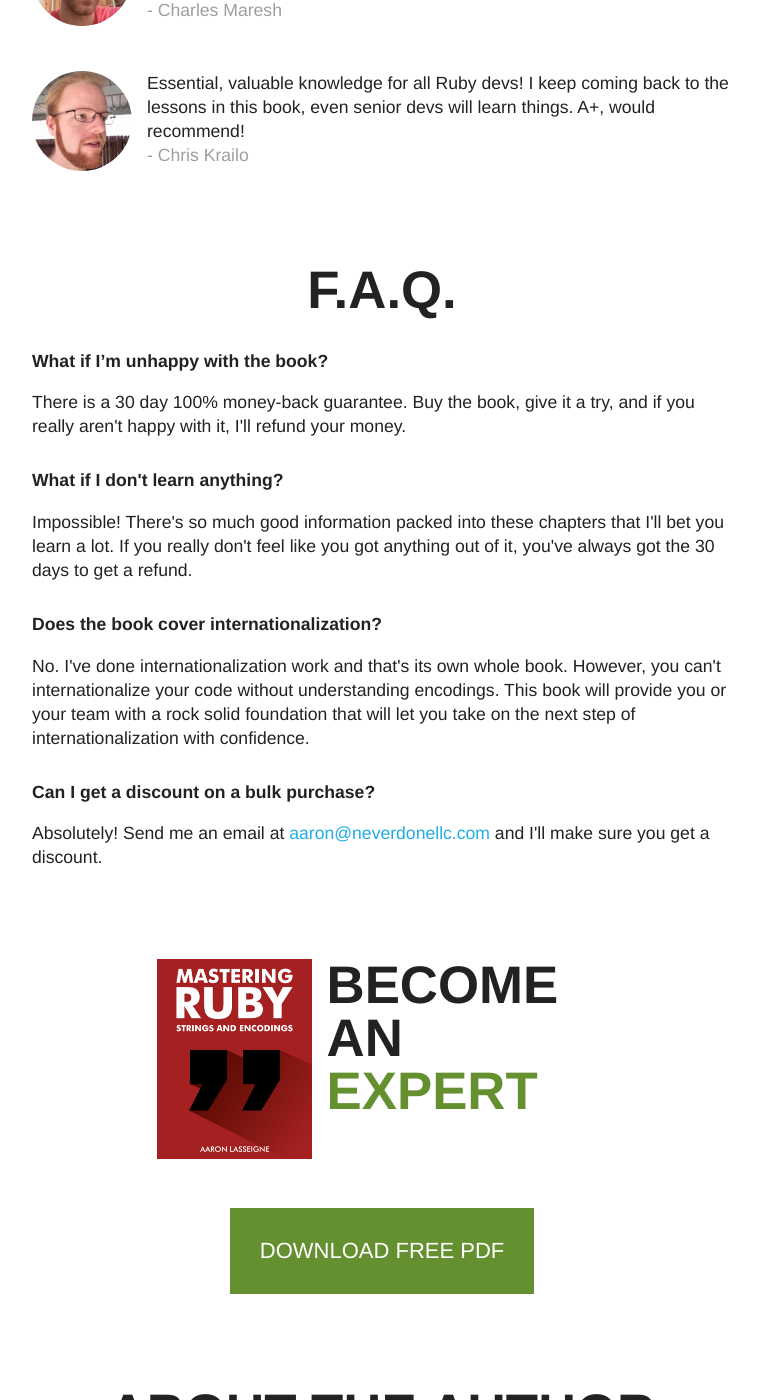
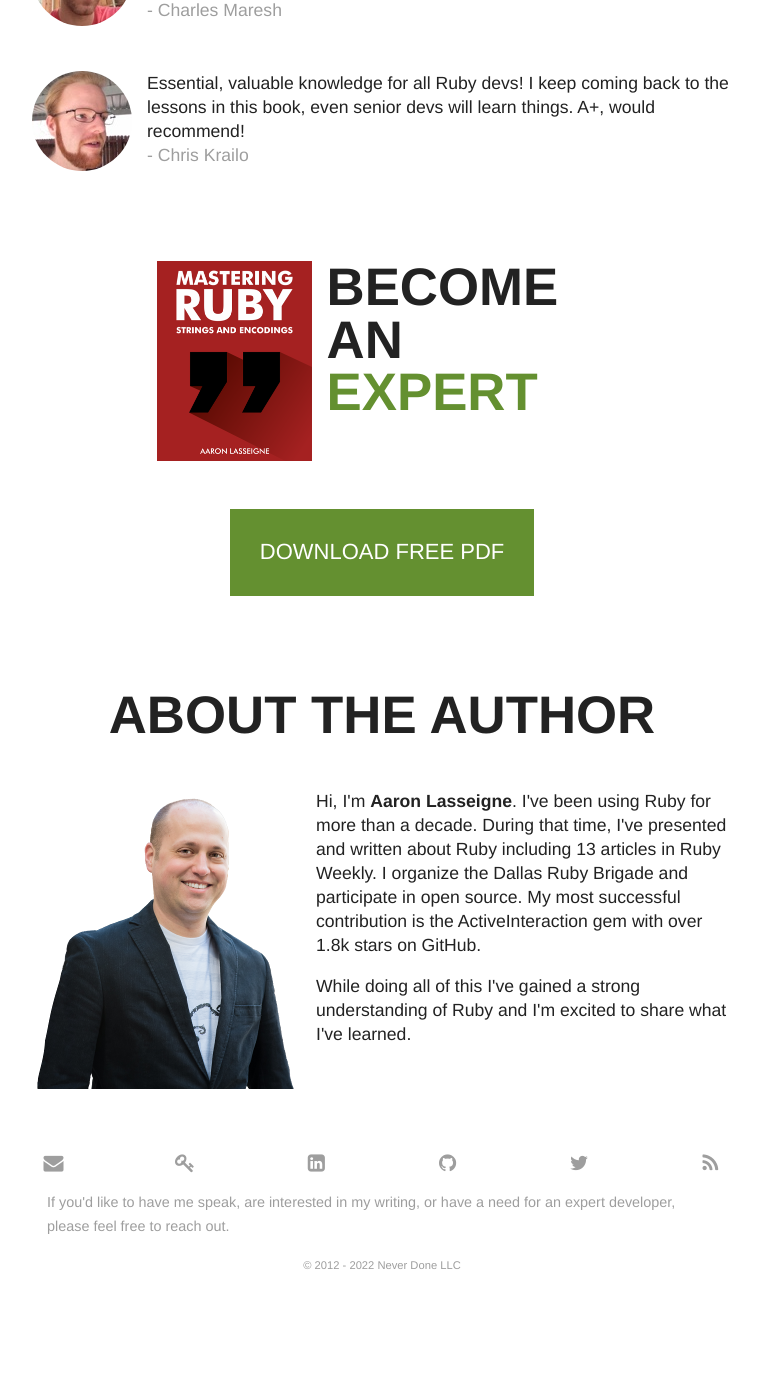
Before and after one commit to AaronLasseigne/aaronlasseigne.github.com, a Jekyll site: the page built from books/mastering-ruby/strings-and-encodings.html, in a window 1280 px wide and 1400 px high, scrolled down 3705 px. Shown: the whole window, without its empty margins (258-1017 px from the left). Built offline with Jekyll 4.4.1, drawn with Linux system fonts in a browser that asks for light colours; after the commit the page ends 4997 px from its top, so only the background shows below that.

Commit message:
remove FAQ now that the book is free

```diff
--- a/books/mastering-ruby/strings-and-encodings.html
+++ b/books/mastering-ruby/strings-and-encodings.html
@@ -148,36 +148,6 @@
       from="Chris Krailo"
     %}
   </div>
-  <div class="faq">
-    <h2>F.A.Q.</h2>
-
-    <p class="question">What if I’m unhappy with the book?</p>
-    <p>
-      There is a 30 day 100% money-back guarantee.
-      Buy the book, give it a try, and if you really aren't happy with it, I'll refund your money.
-    </p>
-
-    <p class="question">What if I don't learn anything?</p>
-    <p>
-      Impossible!
-      There's so much good information packed into these chapters that I'll bet you learn a lot.
-      If you really don't feel like you got anything out of it, you've always got the 30 days to get a refund.
-    </p>
-
-    <p class="question">Does the book cover internationalization?</p>
-    <p>
-      No.
-      I've done internationalization work and that's its own whole book.
-      However, you can't internationalize your code without understanding encodings.
-      This book will provide you or your team with a rock solid foundation that will let you take on the next step of internationalization with confidence.
-    </p>
-
-    <p class="question">Can I get a discount on a bulk purchase?</p>
-    <p>
-      Absolutely!
-      Send me an email at <a href="mailto:{{ site.data.author.email }}">{{ site.data.author.email }}</a> and I'll make sure you get a discount.
-    </p>
-  </div>
   {% include books/mastering-ruby/strings-and-encodings/cta.html %}
   <div class="about">
     <h2>About the Author</h2>
```
